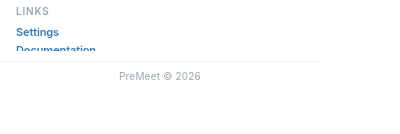
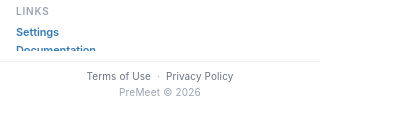
Before and after one commit to iDroproject/premeet-intel, a browser extension: page popup/popup.html in a window 400 px wide. Shown: the part 486-620 px from the top of the page. Drawn offline with Linux system fonts and the light colour scheme.

Commit message:
feat: add Terms of Use and Privacy Policy links to popup footer (PRE-85)
Add legal links (Terms of Use, Privacy Policy) to the extension popup
footer, styled as small muted text with a middot separator above the
existing copyright line.

Co-Authored-By: Paperclip <noreply@paperclip.ing>

```diff
--- a/popup/popup.css
+++ b/popup/popup.css
@@ -502,6 +502,33 @@ body {
   margin-top: 2px;
 }
 
+.bp-footer__links {
+  display: flex;
+  justify-content: center;
+  align-items: center;
+  gap: 6px;
+  margin-bottom: 4px;
+}
+
+.bp-footer__link {
+  font-size: var(--pm-fs-xs);
+  color: var(--pm-text-secondary);
+  text-decoration: none;
+  letter-spacing: 0.01em;
+  transition: color 150ms var(--pm-ease);
+}
+
+.bp-footer__link:hover {
+  color: var(--pm-accent);
+  text-decoration: underline;
+  text-underline-offset: 2px;
+}
+
+.bp-footer__sep {
+  color: var(--pm-text-tertiary);
+  font-size: var(--pm-fs-xs);
+}
+
 .bp-footer__text {
   font-size: var(--pm-fs-xs);
   color: var(--pm-text-tertiary);
--- a/popup/popup.html
+++ b/popup/popup.html
@@ -171,6 +171,11 @@
     </main>
 
     <footer class="bp-footer">
+      <div class="bp-footer__links">
+        <a href="https://premeet.co/terms" target="_blank" rel="noopener noreferrer" class="bp-footer__link">Terms of Use</a>
+        <span class="bp-footer__sep" aria-hidden="true">&middot;</span>
+        <a href="https://premeet.co/privacy" target="_blank" rel="noopener noreferrer" class="bp-footer__link">Privacy Policy</a>
+      </div>
       <p class="bp-footer__text">
         PreMeet &copy; <span id="bp-year"></span>
       </p>
```
